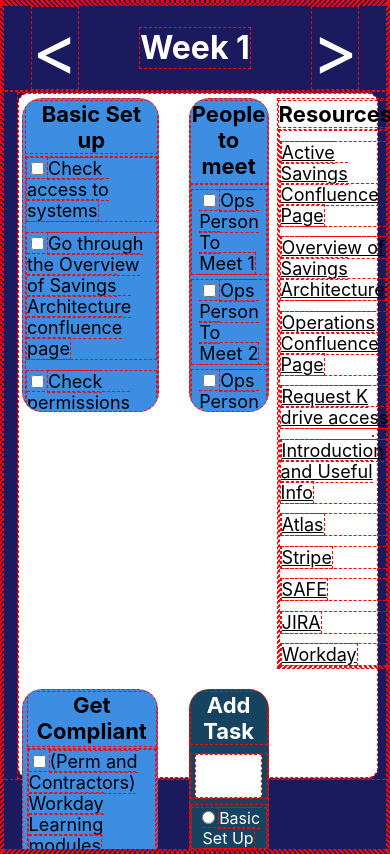
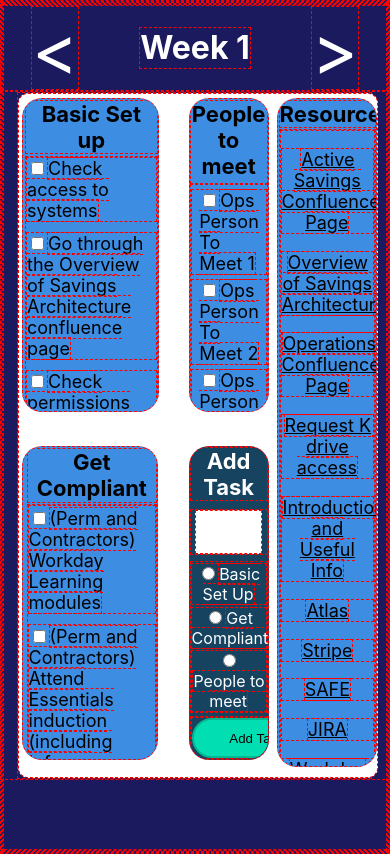
Before and after one commit to DavidMcGregor1/newMvFrontendProject, a React (Create React App) app: page /welcome/operations in a window 390 px wide. Built offline with nearby package versions, Linux system fonts and the light colour scheme.

Commit message:
added resource component to ops week 1

```diff
--- a/src/OperationsPageComponents/OpsWeek1.js
+++ b/src/OperationsPageComponents/OpsWeek1.js
@@ -1,6 +1,7 @@
 import React from "react";
 import { useState } from "react";
 import Button from "../UniversalComponents/Button";
+import ResourcesComponent from "../UniversalComponents/ResourcesComponent";
 import "./OpsWeek1.css";
 
 function OpsWeek1() {
@@ -132,7 +133,7 @@ function OpsWeek1() {
           ))}
         </div>
       </div>
-      <div className="devWeek1Resources">
+      {/* <div className="devWeek1Resources">
         <h3 className="FirstWeekSectionHeader" id="resourcesHeader">
           Resources
         </h3>
@@ -150,7 +151,15 @@ function OpsWeek1() {
             ))}
           </div>
         </div>
-      </div>
+      </div> */}
+
+      <ResourcesComponent
+        resources={opsAllResources}
+        varient="opsWeek1Resources"
+        mainDiv="opsWeek1MainResourceDiv"
+        resourceItem="opsWeek1ResourceItem"
+      />
+
       <div className="getCompliant">
         <h3 className="FirstWeekSectionHeader" id="getCompliantHeader">
           Get Compliant
--- a/src/UniversalComponents/ResourcesComponent.css
+++ b/src/UniversalComponents/ResourcesComponent.css
@@ -374,7 +374,6 @@
         padding: 0%;
         font-size: large;
         font-weight: 400;
-
     }
   }
 
@@ -384,9 +383,6 @@
         padding: 0%;
         font-size: large;
         font-weight: 400;
-
-
-
     }
   }
 
@@ -396,8 +392,67 @@
         padding: 0%;
         font-size: large;
         font-weight: 400;
+    }
+  }
 
 
+    /* ---------- OPS WEEK 1 ---------- */
 
-    }
+  .universal-opsWeek1Resources {
+    height: 79vh;
+    width: 25vw;
+    background-color: #3D8DE3;
+    grid-row: 1 / 3;
+    grid-column: 3;
+    border-radius: 20px;
+    padding-left: 1%;
+    overflow: auto;
+    text-align: center;
   }
+
+  .universal-opsWeek1MainResourceDiv {
+    text-align: center;
+}
+
+.universal-opsWeek1ResourceItem {
+  margin-top: 8.5%;
+  padding: 0%;
+  font-size: large;
+  font-weight: 400;
+}
+
+@media only screen and (max-width: 1500px) {
+  .universal-opsWeek1ResourceItem {
+      margin-top: 10%;
+      padding: 0%;
+      font-size: large;
+      font-weight: 400;
+  }
+}
+
+@media only screen and (max-width: 1300px) {
+  .universal-opsWeek1ResourceItem {
+      margin-top: 12%;
+      padding: 0%;
+      font-size: large;
+      font-weight: 400;
+  }
+}
+
+@media only screen and (max-width: 1100px) {
+  .universal-opsWeek1ResourceItem {
+      margin-top: 15%;
+      padding: 0%;
+      font-size: large;
+      font-weight: 400;
+  }
+}
+
+@media only screen and (max-width: 800px) {
+  .universal-opsWeek1ResourceItem {
+      margin-top: 18%;
+      padding: 0%;
+      font-size: large;
+      font-weight: 400;
+  }
+}
```
